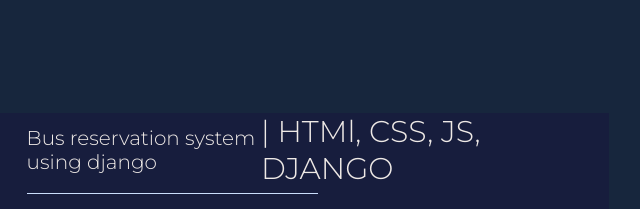
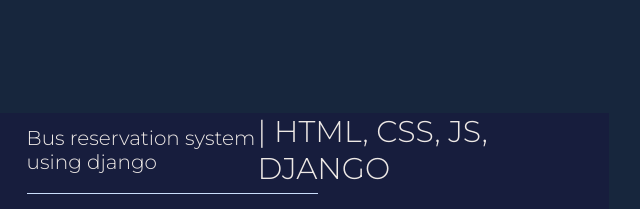
Before and after one commit to Monika-M-24/portfolio, a plain HTML site: page index.html in a window 1280 px wide. Shown: the part 2641-2850 px from the top of the page, 479-1119 px from the left. Drawn offline with nearby package versions, Linux system fonts and the light colour scheme; a web font is replaced by a local one.

Commit message:
index.html

```diff
--- a/index.html
+++ b/index.html
@@ -116,10 +116,10 @@
                 I am a Computer Science and Engineering <br> graduate with a strong interest in web development, <br> full-stack
 development, and data analytics.
               <br>
-              <br/>
 
 
-              <br/>
+
+
         </div>
         </div>
         <div>
@@ -209,7 +209,7 @@ development, and data analytics.
             <div class="proj">
                 <div class="proj_name">
                     <div>Bus reservation system using django</div>
-                    <div class="technologies">|&#160;HTMl, CSS, JS, DJANGO</div>
+                    <div class="technologies">|&#160;HTML, CSS, JS, DJANGO</div>
                 </div>
                 <div class="proj_line"></div>
                 <div class="proj_description">It is a bus reservation applications built using html, css, js for frontend and django for backend</div>
```
